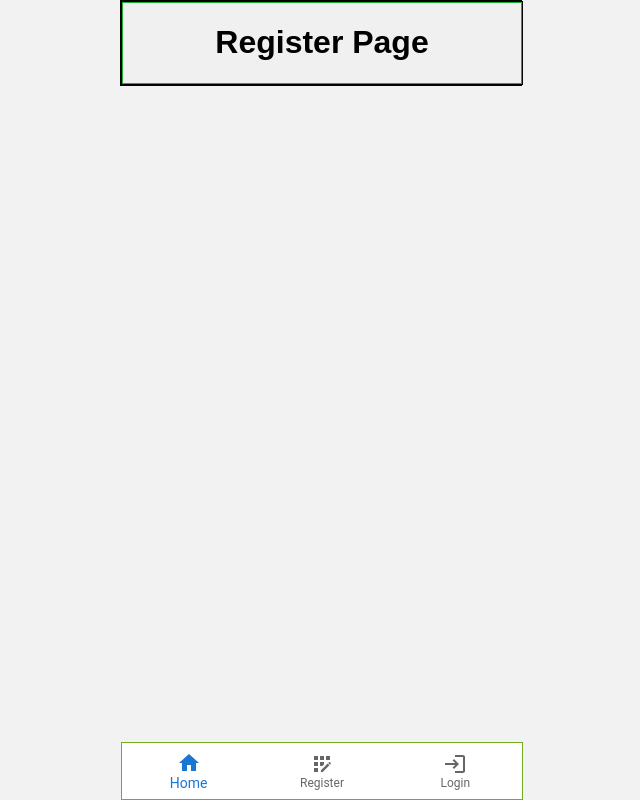
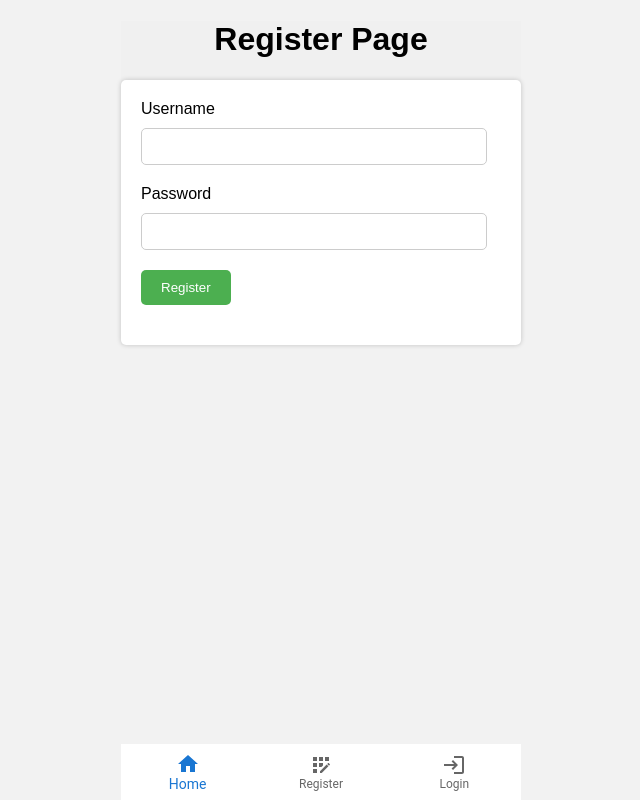
Before and after one commit to mceneli/microsurface, a React (Create React App) app: page /register in a window 1280 px wide. Shown: the whole page, without its empty margins (319-959 px from the left). Built offline with nearby package versions, Linux system fonts and the light colour scheme.

Commit message:
tweet ayarları

```diff
--- a/src/pages/Home.js
+++ b/src/pages/Home.js
@@ -72,12 +72,16 @@ const Home = () => {
   };
 
   return (
-    <div className="fullscreen-page">
-      <center><div className="page-header" ><h1>Home Page</h1></div></center>
+    <div>
+      <center>
+        <div className="page-header">
+          <div className="header-column"><h1>Home Page</h1></div>
+          <div className="header-column"><button onClick={bindData}>Get Tweets</button><button>Send Tweet</button></div>
+        </div>
+      </center>
 
       <div>
         <TweetFeed tweets={rows} />
-        <div className="center-button"><button onClick={bindData}>Get Tweets</button></div>
       </div>
 
     </div>
--- a/src/pages/Login.js
+++ b/src/pages/Login.js
@@ -1,10 +1,81 @@
-import React from 'react';
+import React, { useState } from 'react';
 import '../styles.css';
 
 const Login = () => {
+  const [formData, setFormData] = useState({
+    username: '',
+    password: '',
+  });
+
+const handleChange = (e) => {
+  setFormData({
+    ...formData,
+    [e.target.name]: e.target.value,
+  });
+};
+
+const handleLogin = async (event) => {
+  event.preventDefault();
+  // You can add your registration logic here, such as making an API call.
+  try {
+    const userdata = { username: formData.username, password: formData.password };
+
+    const response = await fetch(process.env.REACT_APP_API_ENDPOINT+"/api/auth/login", {
+      method: 'POST',
+      headers: {
+        'Content-Type': 'application/json'
+      },
+      body: JSON.stringify(userdata)
+    });
+
+    const responseData = await response.json(); // parse the response body
+    if (responseData.result === "1") {
+      throw new Error('User Not Found');
+    }
+    if (responseData.result === "2") {
+      throw new Error('Wrong Password');
+    }
+
+    console.log(responseData);
+    console.log("Logged In");
+    localStorage.setItem('token', responseData.token);
+    console.log(true);
+  } catch (error) {
+    console.log(error.message);
+  }
+
+};
+
   return (
     <div className="fullscreen-page">
       <center className="page-header"><h1>Login Page</h1></center>
+
+      <form onSubmit={handleLogin}>
+        <div className="form-group">
+          <label htmlFor="username">Username</label>
+          <input
+            type="text"
+            id="username"
+            name="username"
+            value={formData.username}
+            onChange={handleChange}
+            required
+          />
+        </div>
+        <div className="form-group">
+          <label htmlFor="password">Password</label>
+          <input
+            type="password"
+            id="password"
+            name="password"
+            value={formData.password}
+            onChange={handleChange}
+            required
+          />
+        </div>
+        <button type="submit">Login</button>
+      </form>
+
     </div>
   );
 };
--- a/src/pages/Register.js
+++ b/src/pages/Register.js
@@ -1,10 +1,81 @@
-import React from 'react';
+import React, { useState } from 'react';
 import '../styles.css';
 
 const Register = () => {
+  const [formData, setFormData] = useState({
+    username: '',
+    password: '',
+  });
+
+  const handleChange = (e) => {
+    setFormData({
+      ...formData,
+      [e.target.name]: e.target.value,
+    });
+  };
+
+  const handleRegister = async (event) => {
+    event.preventDefault();
+    // You can add your registration logic here, such as making an API call.
+    try {
+      const userdata = { username: formData.username, password: formData.password };
+
+      fetch(process.env.REACT_APP_API_ENDPOINT+"/api/auth/register", {
+        method: 'POST',
+        headers: {
+          'Content-Type': 'application/json'
+        },
+        body: JSON.stringify(userdata)
+      })
+      .then(response => response.json())
+      .then(data => {
+        console.log(data);
+        if(data.result === "1"){
+          console.log("Username already taken");
+        }else{
+          console.log("Registered successfully");
+        }
+      })
+      .catch(error => {
+        console.error(error);
+      });
+
+    } catch (error) {
+      console.log(error.message);
+    }
+
+  };
+
   return (
     <div className="fullscreen-page">
       <center className="page-header"><h1>Register Page</h1></center>
+
+      <form onSubmit={handleRegister}>
+        <div className="form-group">
+          <label htmlFor="username">Username</label>
+          <input
+            type="text"
+            id="username"
+            name="username"
+            value={formData.username}
+            onChange={handleChange}
+            required
+          />
+        </div>
+        <div className="form-group">
+          <label htmlFor="password">Password</label>
+          <input
+            type="password"
+            id="password"
+            name="password"
+            value={formData.password}
+            onChange={handleChange}
+            required
+          />
+        </div>
+        <button type="submit">Register</button>
+      </form>
+
     </div>
   );
 };
--- a/src/styles.css
+++ b/src/styles.css
@@ -73,6 +73,7 @@ button[type="submit"]:hover {
   position: fixed;
   top:4%;
   right:4%;
+  max-width: 400px;
 }
 
 button:hover {
@@ -104,10 +105,10 @@ li a {
   height: 90%; /* Set the height to the viewport height */
   background-color: #f0f0f0; /* Example background color */
   /*display: flex;*/
-  align-items: center;
-  justify-content: center;
-  flex-direction: column;
-  border: 1px solid #040404;
+  /*align-items: center;
+  justify-content: center;*/
+  /*flex-direction: column;*/
+  /*border: 1px solid #040404;*/
 }
 
 .tweet-feed {
@@ -119,12 +120,13 @@ li a {
   width:96vw;
   max-width: 400px;
   position: fixed;
-  border: 1px solid #21a4ad;
+  /*border: 1px solid #21a4ad;*/
+  margin-top:0%;
 }
 
 .page-header {
   height: 10%;
-  border: 1px solid #21ad31;
+  /*border: 1px solid #21ad31;*/
 }
 
 .tweet-feed::-webkit-scrollbar {
@@ -170,9 +172,22 @@ li a {
   height:7%;
   width:100vw;
   max-width: 400px;
-  border: 1px solid #73AD21;
+  /*border: 1px solid #73AD21;*/
 }
 
 .navbar-component {
   height: 100%;
 }
+
+.header-column {
+  float: left;
+  width: 50%;
+  height: 10%;
+}
+
+/* Clear floats after the columns */
+.page-header:after {
+  content: "";
+  display: table;
+  clear: both;
+}
```
Also changed, not shown: src/components/TweetFeed.js (indentation only).
